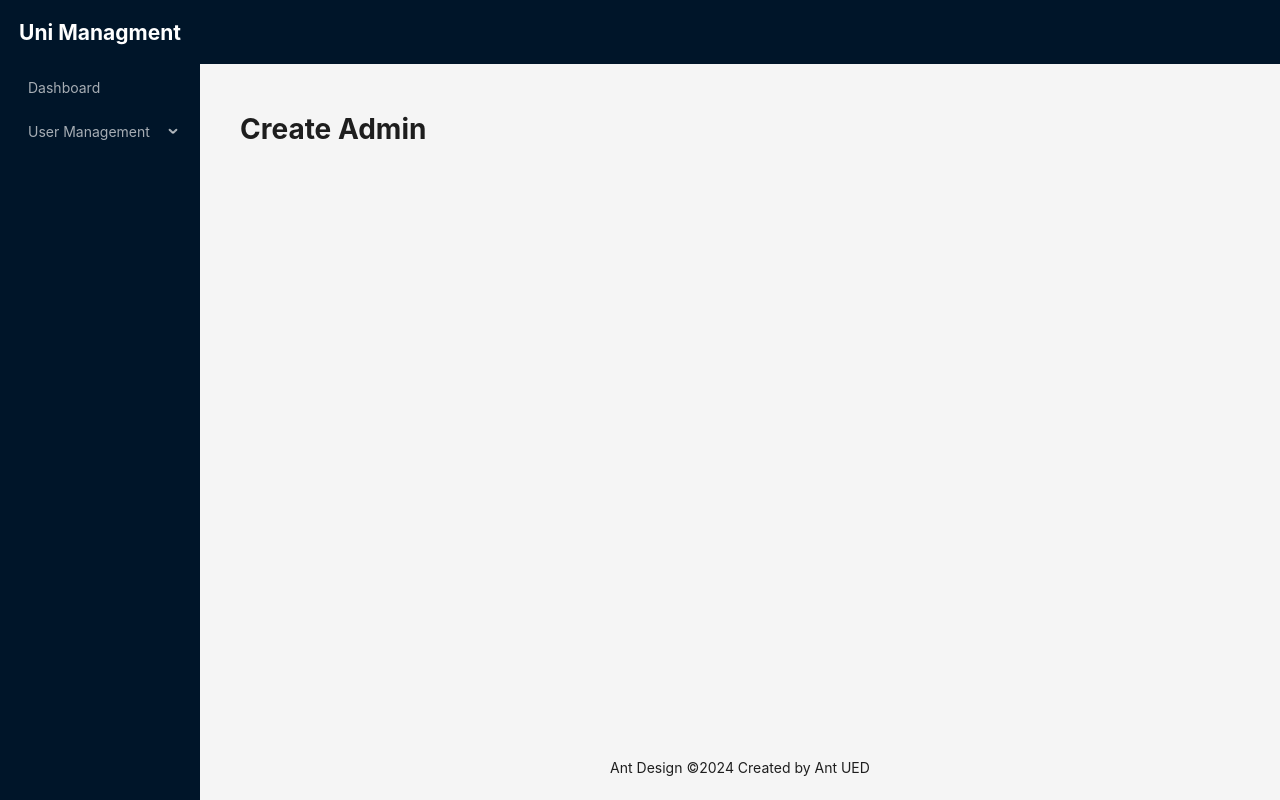
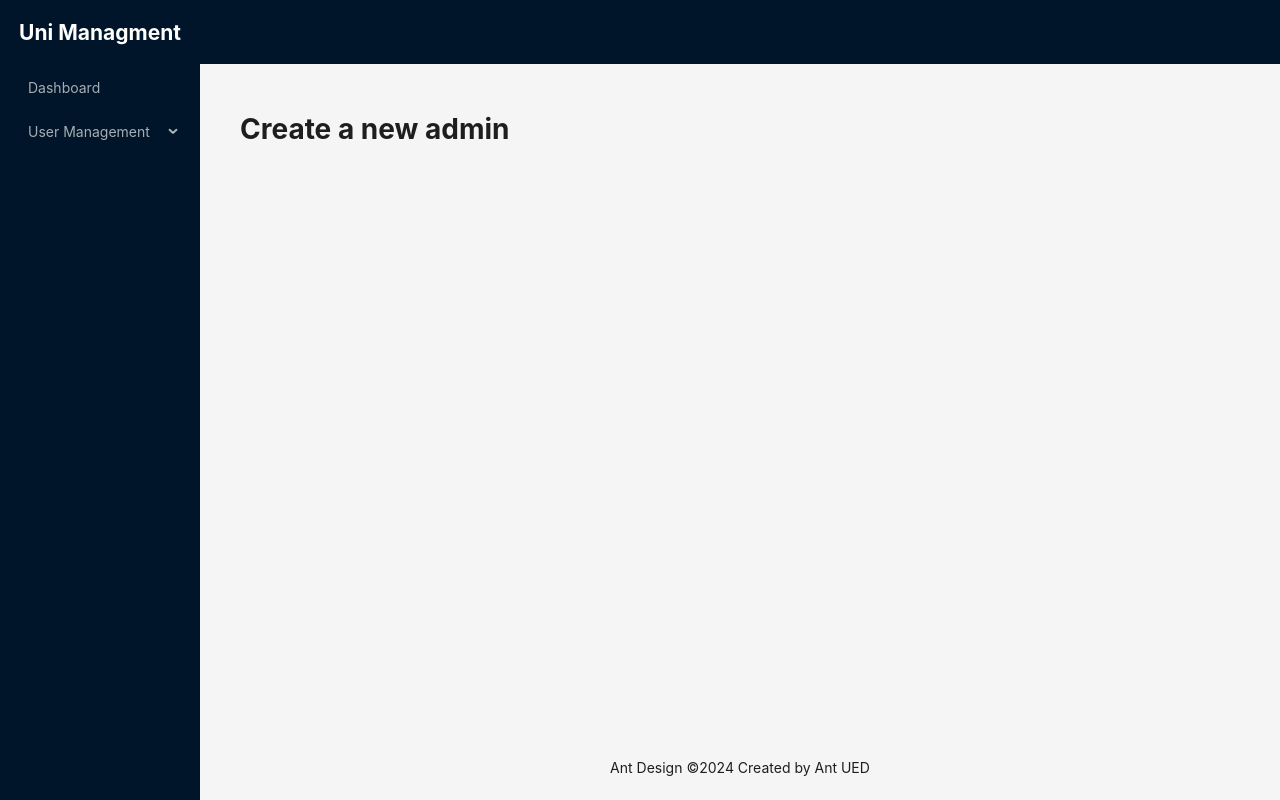
Before and after one commit to saiket-das/uni-management, a React (Vite) app: page /admin/create-admin in a window 1280 px wide. Built offline with nearby package versions, Linux system fonts and the light colour scheme.

Commit message:
Project reloaction check

```diff
--- a/src/pages/admin/CreateAdmin.tsx
+++ b/src/pages/admin/CreateAdmin.tsx
@@ -1,7 +1,7 @@
 const CreateAdmin = () => {
   return (
     <div>
-      <h1>Create Admin</h1>
+      <h1>Create a new admin</h1>
     </div>
   );
 };
--- a/src/pages/admin/CreateFaculty.tsx
+++ b/src/pages/admin/CreateFaculty.tsx
@@ -1,7 +1,7 @@
 const CreateFaculty = () => {
   return (
     <div>
-      <h1>Create Faculty</h1>
+      <h1>Create a new faculty</h1>
     </div>
   );
 };
```
